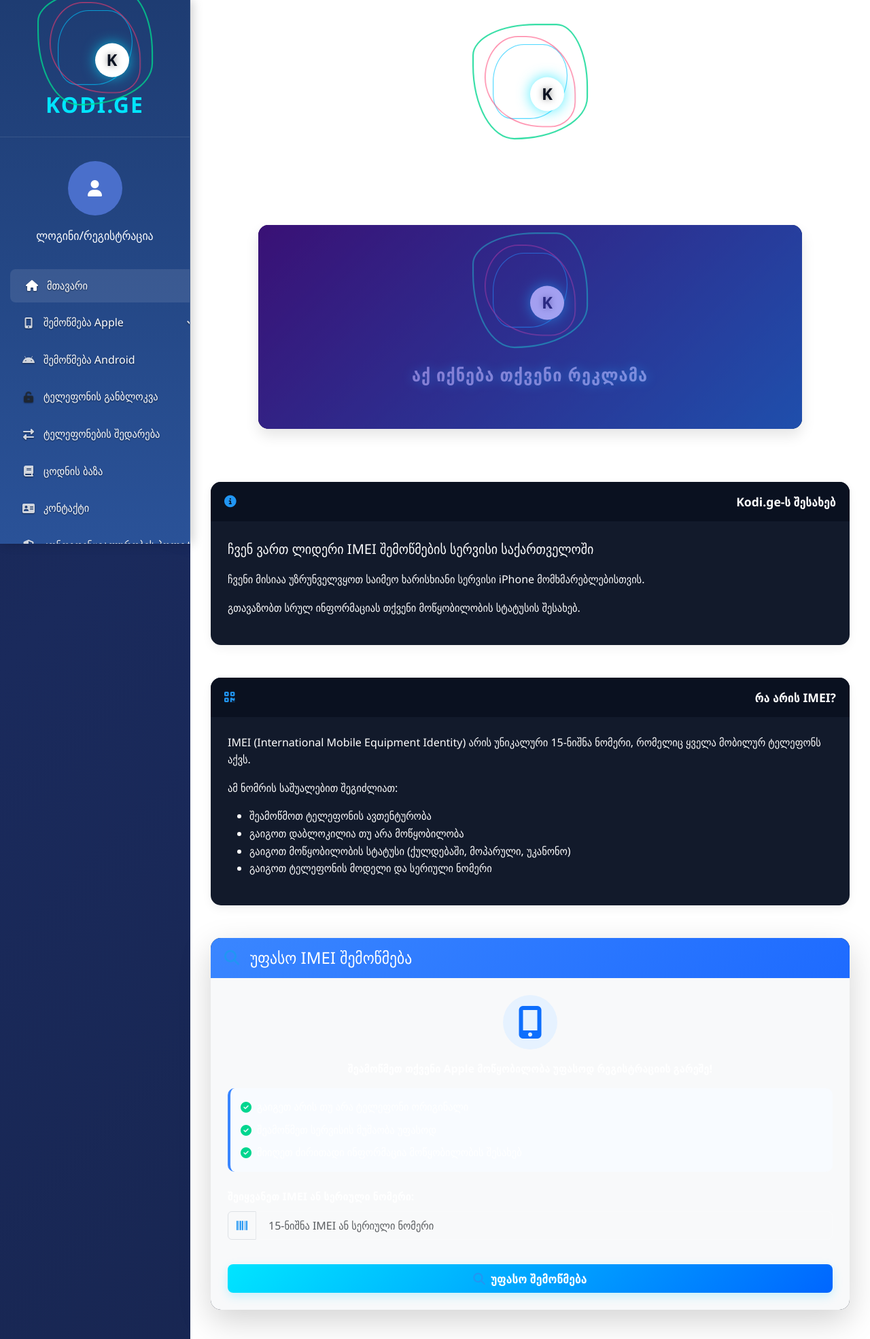
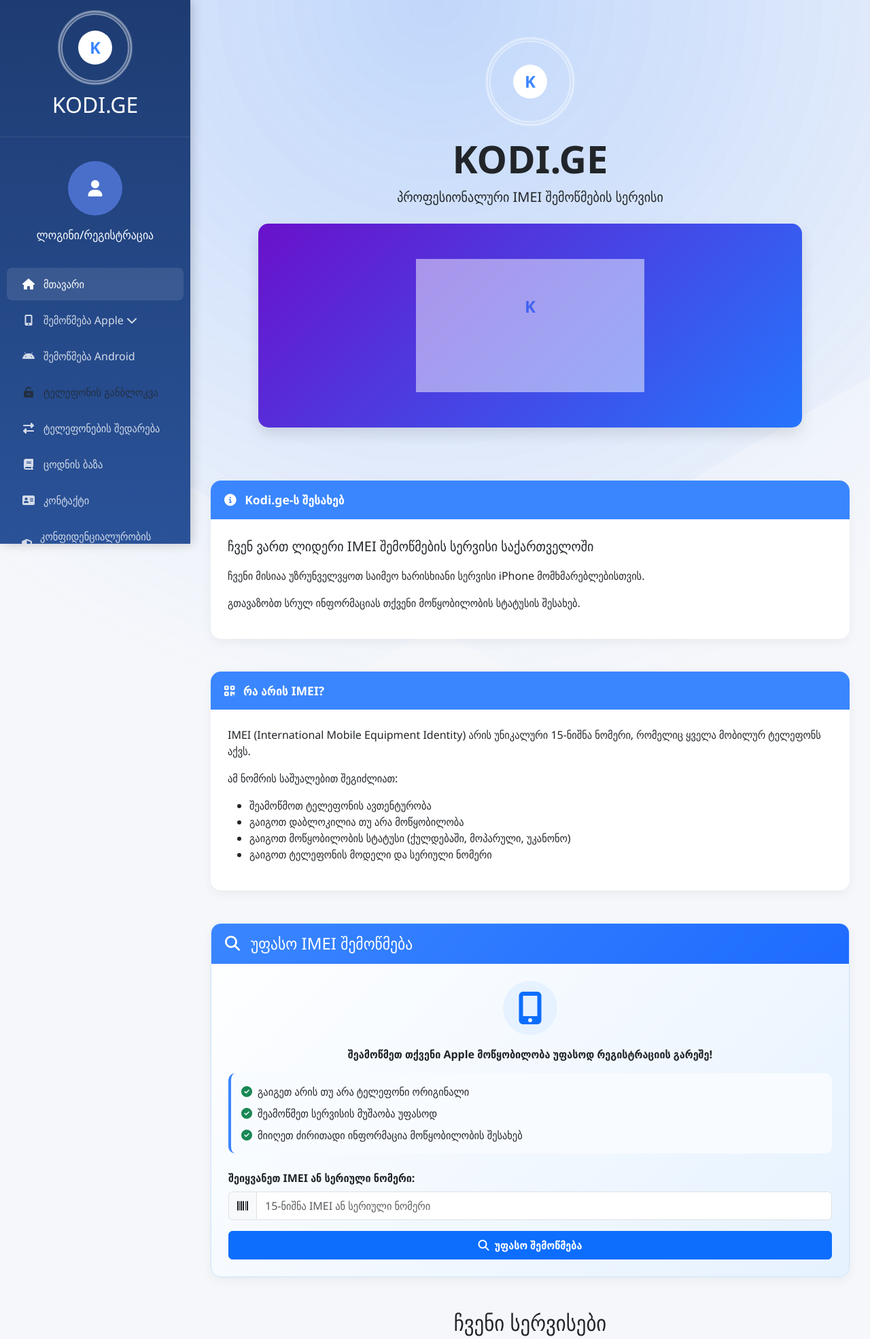
Before and after one commit to glebkoxan36/kodi.ge, a Flask app: template templates/index.html in a window 1280 px wide. Shown: the top 1970 px of the page at 68% size. Run offline with Flask 3, Linux system fonts and the light colour scheme; the template is opened without the code that fills it, so the values that code supplies are empty; some libraries are stand-ins or nearby versions.

Commit message:
Update index.html

```diff
--- a/templates/index.html
+++ b/templates/index.html
@@ -6,8 +6,24 @@
     <title>Kodi.ge - IMEI Checker</title>
     <link href="https://cdn.jsdelivr.net/npm/bootstrap@5.3.0/dist/css/bootstrap.min.css" rel="stylesheet">
     <link rel="stylesheet" href="https://cdnjs.cloudflare.com/ajax/libs/font-awesome/6.4.0/css/all.min.css">
-    <link rel="stylesheet" href="static/styles.css">
     <style>
+        :root {
+            --primary-color: #3a86ff;
+            --secondary-color: #6c757d;
+            --success-color: #28a745;
+            --warning-color: #ffc107;
+            --danger-color: #dc3545;
+            --light-bg: #f8f9fa;
+            --card-bg: #ffffff;
+        }
+
+        body {
+            background-color: #f5f7fb;
+            font-family: 'Segoe UI', Tahoma, Geneva, Verdana, sans-serif;
+            overflow-x: hidden;
+            position: relative;
+        }
+
         /* Gradient backgrounds */
         .gradient-bg {
             position: fixed;
@@ -181,7 +197,6 @@
         .main-content {
             margin-left: 280px;
             padding: 30px;
-            background: white;
             min-height: 100vh;
         }
 
@@ -253,6 +268,7 @@
             border: none;
             box-shadow: 0 5px 15px rgba(0,0,0,0.05);
             margin-bottom: 25px;
+            background: var(--card-bg);
         }
         .card-header {
             background: var(--primary-color);
@@ -292,6 +308,7 @@
             height: 100%;
             display: flex;
             flex-direction: column;
+            background: var(--card-bg);
         }
         .service-card:hover {
             transform: translateY(-5px);
@@ -366,12 +383,9 @@
             100% { transform: scale(1); opacity: 1; }
         }
 
-        /* Free check section - UPDATED */
+        /* Free check section */
         #free-check-section {
-            border: none;
             background: linear-gradient(135deg, #ffffff 0%, #e6f2ff 100%);
-            border-radius: 15px;
-            overflow: hidden;
             border: 1px solid #cce5ff;
         }
         #free-check-section .card-header {
@@ -392,10 +406,9 @@
             border-radius: 10px;
             padding: 15px;
             border-left: 4px solid #3a86ff;
-            margin-bottom: 20px;
         }
         .features i {
-            color: #28a745;
+            color: var(--success-color);
         }
 
         /* Modals */
@@ -469,7 +482,7 @@
 
         /* Error message */
         .error-message {
-            color: #dc3545;
+            color: var(--danger-color);
             font-size: 0.9rem;
             display: none;
         }
@@ -484,9 +497,9 @@
             padding: 10px 0;
             border-bottom: 1px solid #eee;
         }
-        .status-error { color: #dc3545; }
-        .status-warning { color: #ffc107; }
-        .status-success { color: #28a745; }
+        .status-error { color: var(--danger-color); }
+        .status-warning { color: var(--warning-color); }
+        .status-success { color: var(--success-color); }
 
         /* Responsive */
         @media (max-width: 992px) {
@@ -505,7 +518,7 @@
             }
         }
 
-        /* NEW: Free check results styling */
+        /* Free check results styling */
         .free-result-card {
             background: white;
             border-radius: 12px;
@@ -531,13 +544,13 @@
             font-weight: 500;
         }
         .result-status-success {
-            color: #28a745;
+            color: var(--success-color);
         }
         .result-status-warning {
-            color: #ffc107;
+            color: var(--warning-color);
         }
         .result-status-error {
-            color: #dc3545;
+            color: var(--danger-color);
         }
     </style>
 </head>
@@ -764,14 +777,14 @@
         </div>
 
         <!-- Free IMEI Check Section - UPDATED -->
-        <div id="free-check-section" class="card mt-5 shadow-lg border-0">
-            <div class="card-header bg-primary text-white">
+        <div id="free-check-section" class="card mt-5">
+            <div class="card-header">
                 <div class="d-flex align-items-center">
                     <i class="fas fa-search me-3 fa-lg"></i>
                     <h4 class="mb-0">უფასო IMEI შემოწმება</h4>
                 </div>
             </div>
-            <div class="card-body bg-light">
+            <div class="card-body">
                 <div class="feature-icon mb-3 text-center">
                     <i class="fas fa-mobile-alt fa-3x text-primary"></i>
                 </div>
@@ -975,7 +988,6 @@
 
     <!-- Bootstrap JS -->
     <script src="https://cdn.jsdelivr.net/npm/bootstrap@5.3.0/dist/js/bootstrap.bundle.min.js"></script>
-    <script src="static/js/mobilemenu.js"></script>
 
     <script>
         // Глобальные функции навигации
@@ -1260,4 +1272,4 @@
         });
     </script>
 </body>
-</html>
+                        </html>
```
